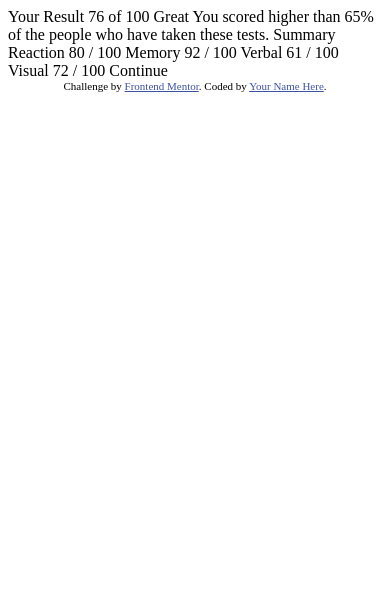
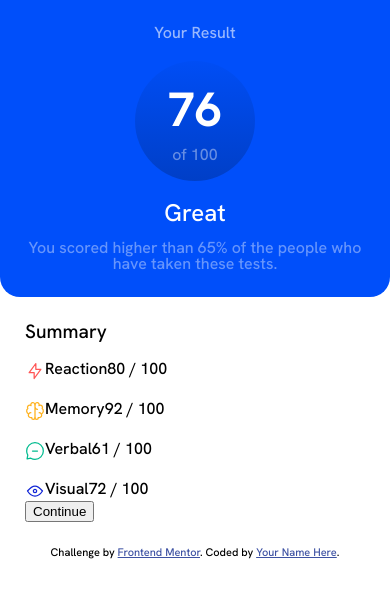
Before and after one commit to iago-monteirog/results-summary-FrontendMentor-Challenge, a plain HTML site: page index.html in a window 390 px wide. Drawn offline with nearby package versions, Linux system fonts and the light colour scheme.

Commit message:
feat: concluded header - mobile first

```diff
--- a/index.html
+++ b/index.html
@@ -5,7 +5,8 @@
   <meta name="viewport" content="width=device-width, initial-scale=1.0"> <!-- displays site properly based on user's device -->
 
   <link rel="icon" type="image/png" sizes="32x32" href="./assets/images/favicon-32x32.png">
-
+  <link rel="stylesheet" href="https://cdnjs.cloudflare.com/ajax/libs/meyer-reset/2.0/reset.css" integrity="sha512-IJEbgDEF7OeKJRa0MY2PApnyJHRIsgzCveek4ec8VWQ+7KG3ZSKVNYa5xP/Gh0hVP0Mwb+gBsk+GwR3JQGhQNg==" crossorigin="anonymous" referrerpolicy="no-referrer" />
+  <link rel="stylesheet" href="./style.css">
   <title>Frontend Mentor | Results summary component</title>
 
   <!-- Feel free to remove these styles or customise in your own stylesheet 👍 -->
@@ -16,32 +17,50 @@
 </head>
 <body>
 
-  Your Result
-  76
-  of 100
+    <header>
+      <h3 class="your__result">Your Result</h3>
+      <div class="score">
+        <span class="score-number">76</span> <p>of 100</p>
+      </div>
+      <div class="message">
+        <h2>Great</h2>
+        <span>You scored higher than 65% of the people who have taken these tests.</span>
+      </div>
+    </header>
 
-  Great
-  You scored higher than 65% of the people who have taken these tests.
+    <main>
+      <h2>Summary</h2>
+      <div class="result__card">
+        <img src="./assets/images/icon-reaction.svg" alt="Reaction icon">
+        <span>Reaction</span>
+        <span>80 / 100</span>
+      </div>
+    <div class="result__card">
+      <img src="./assets/images/icon-memory.svg" alt="Memory Icon">
+      <span>Memory</span>
+      <span>92 / 100</span>
+    </div>
+    <div class="result__card">
+      <img src="./assets/images/icon-verbal.svg" alt="Verbal Icon">
+      <span>Verbal</span>
+      <span>61 / 100</span>
+    </div>
+    <div class="result__card">
+      <img src="./assets/images/icon-visual.svg" alt="Visual Icon">
+      <span>Visual</span>
+      <span>72 / 100</span>
+    </div>
+      <div class="btn">
+        <button>Continue</button>
+      </div>
+    </main>
 
-  Summary
+  <footer>
+    <div class="attribution">
+      Challenge by <a href="https://www.frontendmentor.io?ref=challenge" target="_blank">Frontend Mentor</a>.
+      Coded by <a href="#">Your Name Here</a>.
+    </div>
+  </footer>
 
-  Reaction
-  80 / 100
-
-  Memory
-  92 / 100
-
-  Verbal
-  61 / 100
-
-  Visual
-  72 / 100
-
-  Continue
-
-  <div class="attribution">
-    Challenge by <a href="https://www.frontendmentor.io?ref=challenge" target="_blank">Frontend Mentor</a>.
-    Coded by <a href="#">Your Name Here</a>.
-  </div>
 </body>
 </html>
--- /dev/null
+++ b/style.css
@@ -0,0 +1,85 @@
+@import url('https://fonts.googleapis.com/css2?family=Hanken+Grotesk:wght@500;700;800&display=swap');
+
+body {
+    font-family: 'Hanken Grotesk', sans-serif;
+}
+
+header {
+    display: flex;
+    flex-direction: column;
+    justify-content: center;
+    align-items: center;
+    background-color: hsl(221, 100%, 49%);
+    color: hsl(0, 0%, 100%);
+    border-bottom-left-radius: 20px;
+    border-bottom-right-radius: 20px;
+    padding: 25px;
+}
+
+header h3 {
+    color: rgba(255, 255, 255, 0.60);
+    font-weight: 500;
+    margin-bottom: 20px;
+}
+
+.score {
+    font-size: 24px;
+    justify-content: center;
+    text-align: center;
+    width: 120px;
+    height: 120px;
+    border-radius: 50%;
+    background: linear-gradient(to top, hsl(221, 100%, 39%), hsl(221, 100%, 48%));
+
+  }
+
+.score p {
+    color: rgba(255, 255, 255, 0.40);
+    font-weight: 500;
+    font-size: 1rem;
+    margin-top: 13px;
+}
+
+.score-number {
+    margin-top: 25px;
+    font-size: 48px;
+    font-weight: bold;
+    display: block;
+}
+
+.message {
+    display: flex;
+    flex-direction: column;
+    justify-content: center;
+    align-items: center;
+    text-align: center;
+    margin-top: 20px;
+}
+
+.message h2 {
+    font-size: 1.5rem;
+}
+
+.message span {
+    margin-top: 15px;
+    font-size: 1rem;
+    color: rgba(255, 255, 255, 0.40);
+    font-weight: 500;
+}
+
+main {
+    display: flex;
+    flex-direction: column;
+    align-items: flex-start;
+    margin: 25px;
+}
+
+main h2 {
+    font-size: 1.2rem;
+}
+
+.result__card {
+    display: flex;
+    margin-top: 20px;
+    justify-content: space-between;
+}
```
